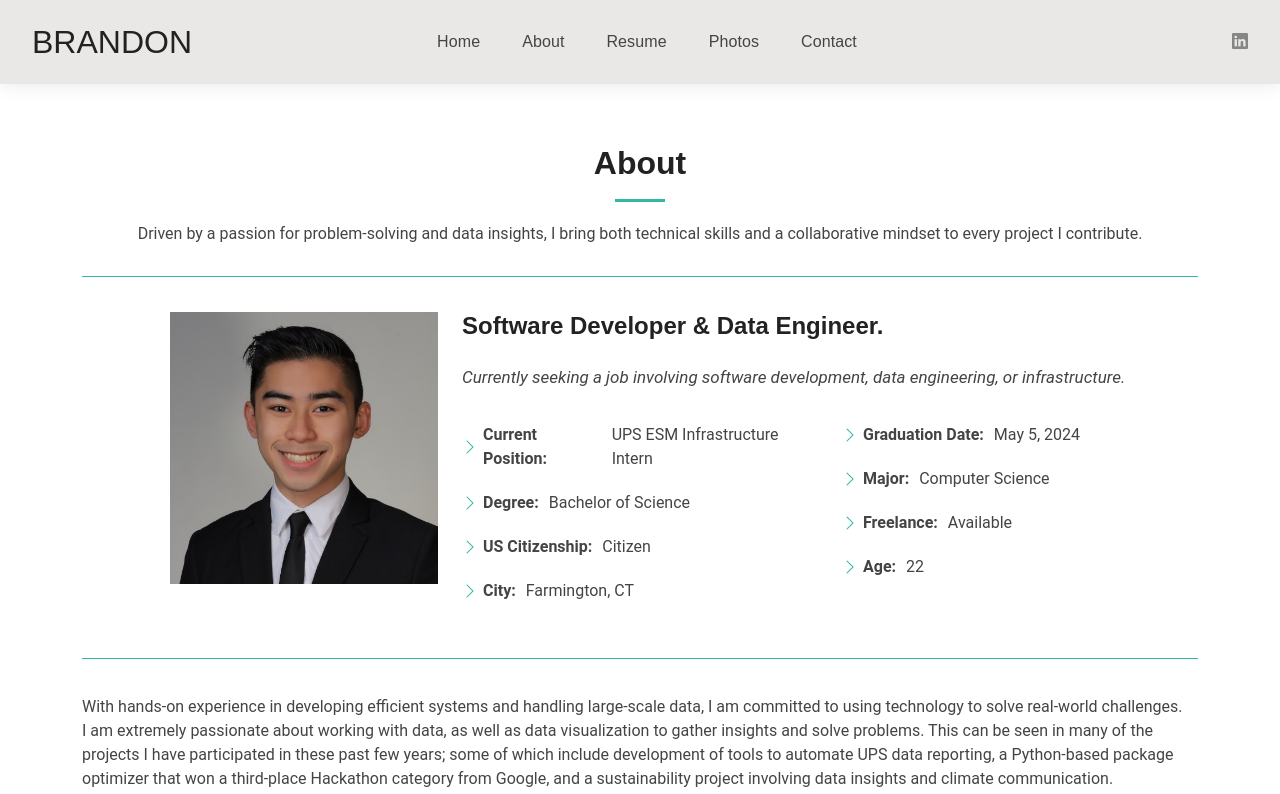
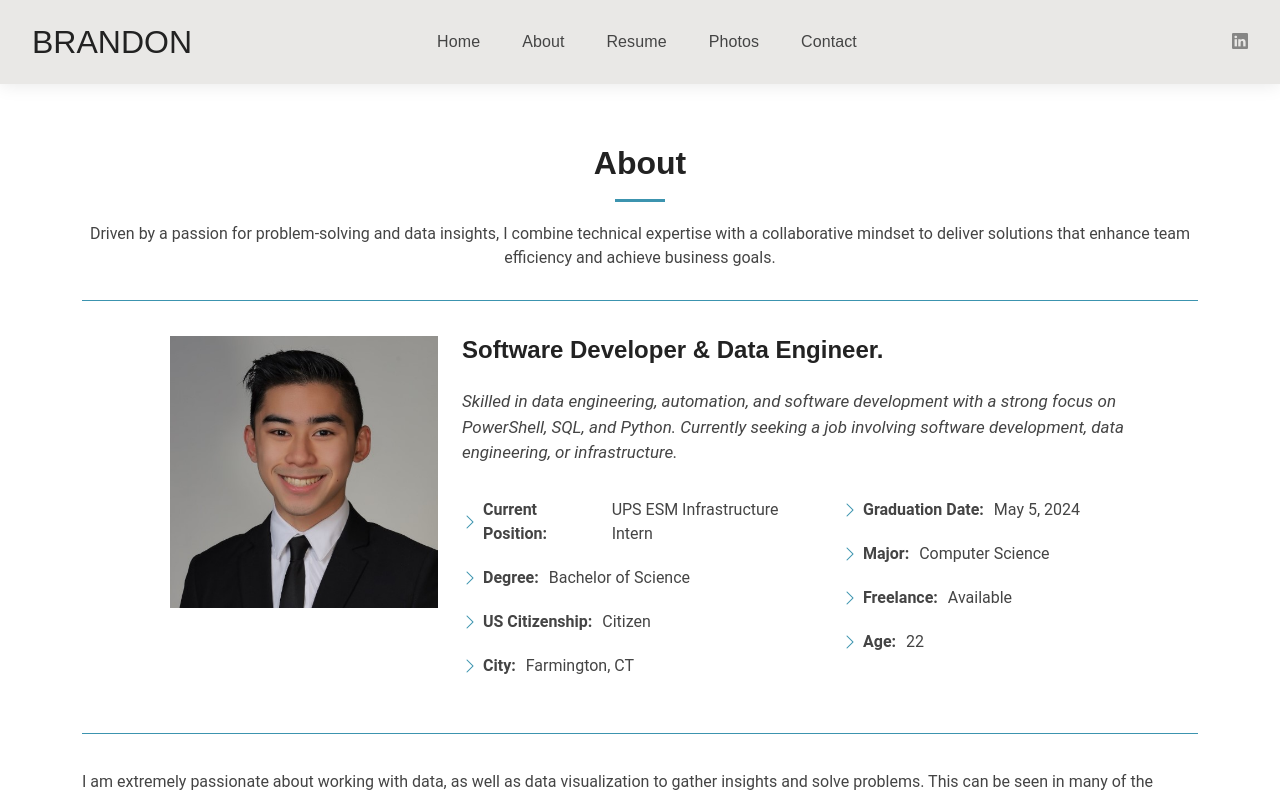
Before and after one commit to bhansea/Personal-Website, a Next.js app: page /about in a window 1280 px wide. Shown: the top 794 px of the page. Built offline with nearby package versions, Linux system fonts and the light colour scheme.

Commit message:
Change accent color and about page info

```diff
--- a/src/app/about/page.js
+++ b/src/app/about/page.js
@@ -76,7 +76,7 @@ export default function About() {
                     <div className="container section-title" data-aos="fade-up" style={{paddingBottom: '10px' }}>
                         <h2>About</h2>
                         <p>
-                            Driven by a passion for problem-solving and data insights, I bring both technical skills and a collaborative mindset to every project I contribute.
+                        Driven by a passion for problem-solving and data insights, I combine technical expertise with a collaborative mindset to deliver solutions that enhance team efficiency and achieve business goals.
                         </p>
                     </div>
 
@@ -91,7 +91,7 @@ export default function About() {
                             <div className="col-lg-8 content">
                                 <h2>Software Developer &amp; Data Engineer.</h2>
                                 <p className="fst-italic py-3" style={{ fontSize: '17px', marginTop: '0px !important' }}>
-                                    Currently seeking a job involving software development, data engineering, or infrastructure.
+                                    Skilled in data engineering, automation, and software development with a strong focus on PowerShell, SQL, and Python. Currently seeking a job involving software development, data engineering, or infrastructure.
                                 </p>
                                 <div className="row">
                                     <div className="col-lg-6">
@@ -117,9 +117,9 @@ export default function About() {
                         <div className="horizontal-line" style={{marginTop: '35px' }}></div>
 
                         <p className="py-3">
-                            With hands-on experience in developing efficient systems and handling large-scale data, I am committed to using technology to solve real-world challenges.
-                            <br />I am extremely passionate about working with data, as well as data visualization to gather insights and solve problems. This can be seen in many of the projects I have participated in these past few years; some of which include development of tools to automate UPS data reporting, a Python-based package optimizer that won a third-place Hackathon category from Google, and a sustainability project involving data insights and climate communication.
-                            <br />My experience includes managing 250,000+ company devices and servers at UPS, streamlining repetitive processes using PowerShell and SQL, and winning third place at a Hackathon for developing a Python-based package optimizer using Google Cloud. I thrive in environments where innovation, efficiency, and teamwork drive success.
+                            I am extremely passionate about working with data, as well as data visualization to gather insights and solve problems. This can be seen in many of the projects I have participated in these past few years; some of which include development of tools to automate UPS data reporting, a Python-based package optimizer that won a third-place Hackathon category from Google, and a sustainability project involving data insights and climate communication.
+                            <br /><br />My experience also includes managing 250,000+ company devices and servers at UPS, utilizing Agile methodologies to develop a service application for Brigham & Women's Hospital as a back-end software engineer, and creating an interactive app prototype as part of a project proposal in Hong Kong.
+                            <br /><br />With hands-on experience in developing efficient systems and handling large-scale data, I am committed to using my skills in technology to solve real-world challenges.
                         </p>
                     </div>
                 </section>
--- a/src/app/page.js
+++ b/src/app/page.js
@@ -89,7 +89,7 @@ const styles = {
     padding: '12px 40px',
     marginBottom: '30px',
     marginTop: '25px',
-    backgroundColor: '#34b7a7',
+    backgroundColor: '#3c94af',
     color: 'white',
     border: 'none',
     borderRadius: '50px',
--- a/src/styles/globals.css
+++ b/src/styles/globals.css
@@ -23,7 +23,7 @@
   --background-color: #ffffff; /* Background color for the entire website, including individual sections */
   --default-color: #444444; /* Default color used for the majority of the text content across the entire website */
   --heading-color: #222222; /* Color for headings, subheadings and title throughout the website */
-  --accent-color: #34b7a7; /* Accent color that represents your brand on the website. It's used for buttons, links, and other elements that need to stand out */
+  --accent-color: #3c94af; /* Accent color that represents your brand on the website. It's used for buttons, links, and other elements that need to stand out */
   --surface-color: #ffffff; /* The surface color is used as a background of boxed elements within sections, such as cards, icon boxes, or other elements that require a visual separation from the global background. */
   --contrast-color: #ffffff; /* Contrast color for text, ensuring readability against backgrounds of accent, heading, or default colors. */
 }
@@ -31,11 +31,11 @@
 /* Nav Menu Colors */
 :root {
   --nav-color: #444444;  /* The default color of the main navmenu links */
-  --nav-hover-color: #34b7a7; /* Applied to main navmenu links when they are hovered over or active */
+  --nav-hover-color: #3c94af; /* Applied to main navmenu links when they are hovered over or active */
   --nav-mobile-background-color: #ffffff; /* Used as the background color for mobile navigation menu */
   --nav-dropdown-background-color: #ffffff; /* Used as the background color for dropdown items that appear when hovering over primary navigation items */
   --nav-dropdown-color: #444444; /* Used for navigation links of the dropdown items in the navigation menu. */
-  --nav-dropdown-hover-color: #34b7a7; /* Similar to --nav-hover-color, this color is applied to dropdown navigation links when they are hovered over. */
+  --nav-dropdown-hover-color: #3c94af; /* Similar to --nav-hover-color, this color is applied to dropdown navigation links when they are hovered over. */
 }
 
 /* Color Presets */
@@ -766,7 +766,7 @@ section,
 }
 
 .hero .btn-get-started {
-  color: var(--contrast-color);
+  color: var(--accent-color);
   background: var(--accent-color);
   font-family: var(--heading-font);
   text-transform: uppercase;
```
